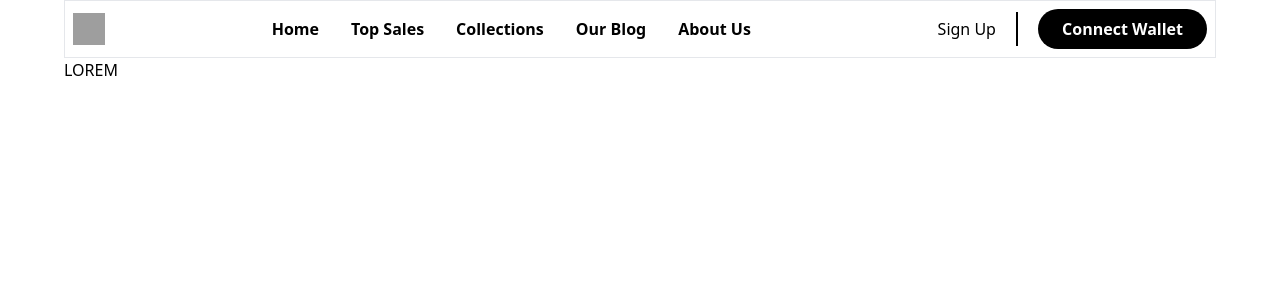
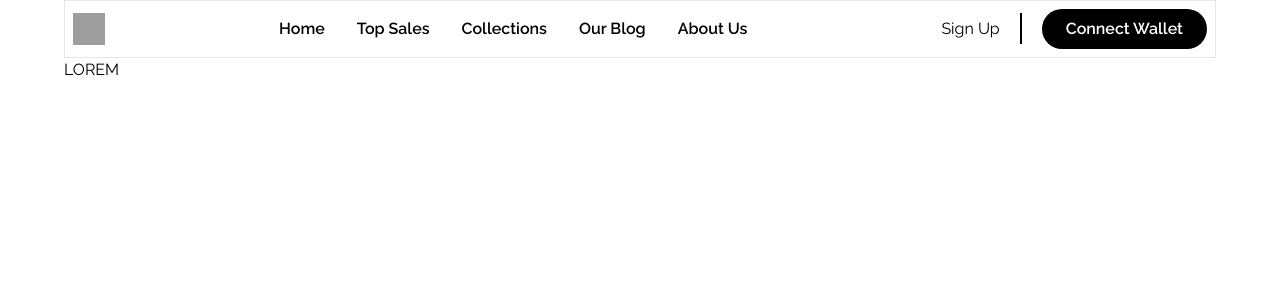
Before and after one commit to heyolaniran/figma-to-code-ed2-week1, a Next.js app: page / in a window 1280 px wide. Shown: the top 300 px of the page. Built offline with nearby package versions, Linux system fonts and the light colour scheme; grey boxes are pictures that could not be loaded.

Commit message:
fix: fonts raleway

```diff
--- a/src/app/globals.css
+++ b/src/app/globals.css
@@ -1,3 +1,9 @@
+@import url('https://fonts.googleapis.com/css2?family=Raleway:ital,wght@0,100..900;1,100..900&display=swap');
 @tailwind base;
 @tailwind components;
 @tailwind utilities;
+
+:root {
+  font-family: "Raleway", sans-serif;
+  font-style: normal;
+}
--- a/src/app/layout.tsx
+++ b/src/app/layout.tsx
@@ -1,9 +1,9 @@
 import type { Metadata } from "next";
-import { Inter } from "next/font/google";
+import { Raleway } from "next/font/google";
 import "./globals.css";
 import NavBar from "@/components/NavBar";
 
-const inter = Inter({ subsets: ["latin"] });
+const inter = Raleway({ subsets: ["latin", 'cyrillic'] });
 
 export const metadata: Metadata = {
   title: "Create Next App",
@@ -19,7 +19,7 @@ export default function RootLayout({
     <html lang="en">
       <body className="container px-16">
         <NavBar />
-        <main className="relative overflow-hidden">{children}</main>
+        <main className={`relative overflow-hidden font-normal ${inter.style}`}>{children}</main>
       </body>
     </html>
   );
```
